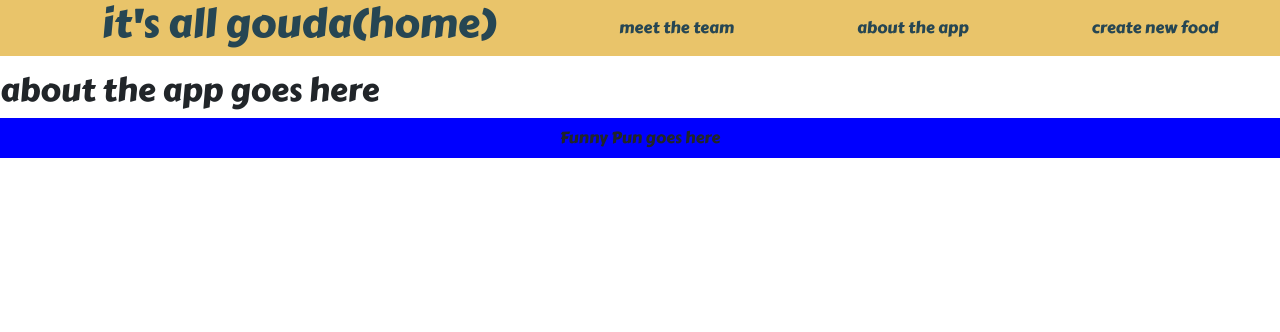
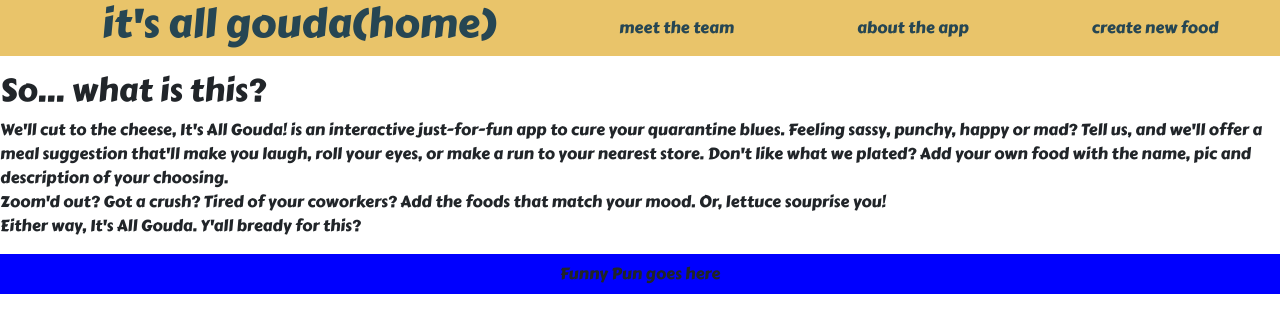
Before and after one commit to hannahtrask/ItsAllGouda-frontend, a React (Create React App) app: page /about in a window 1280 px wide. Shown: the top 332 px of the page. Built offline with nearby package versions, Linux system fonts and the light colour scheme; the HTML template or start-up script is replaced by a standard one.

Commit message:
added About copy

```diff
--- a/src/components/about.js
+++ b/src/components/about.js
@@ -2,7 +2,10 @@ import React from 'react'
 
 const About = (props) => {
     return (
-        <h2>about the app goes here</h2>
+        <>
+            <h2>So... what is this?</h2>
+            <p>We'll cut to the cheese, It's All Gouda! is an interactive just-for-fun app to cure your quarantine blues. Feeling sassy, punchy, happy or mad? Tell us, and we'll offer a meal suggestion that'll make you laugh, roll your eyes, or make a run to your nearest store. Don't like what we plated? Add your own food with the name, pic and description of your choosing. <br /> Zoom'd out? Got a crush? Tired of your coworkers? Add the foods that match your mood. Or, lettuce souprise you! <br />Either way, It's All Gouda. Y'all bready for this?</p>
+        </>
     )
 }
 
```
